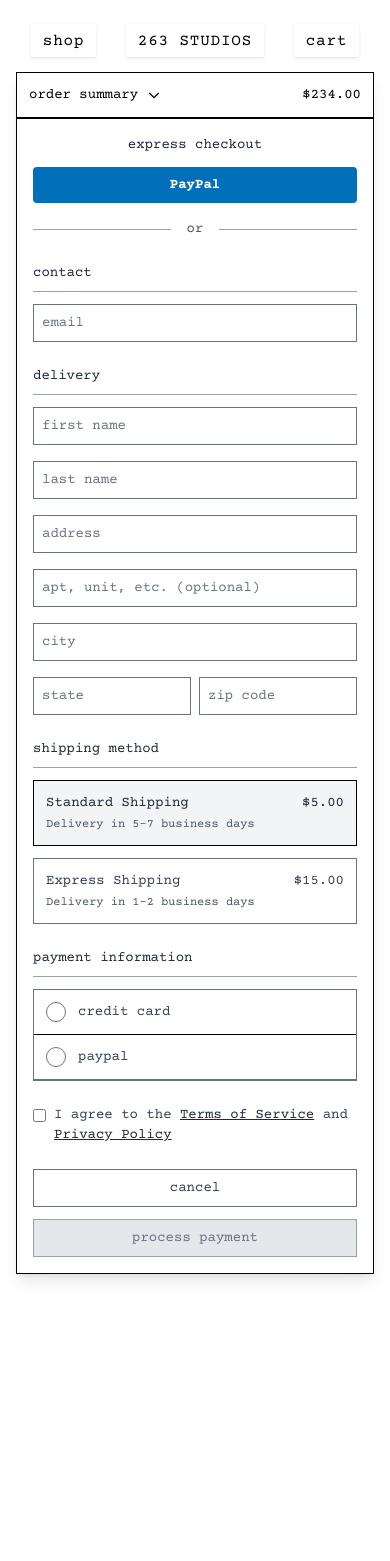
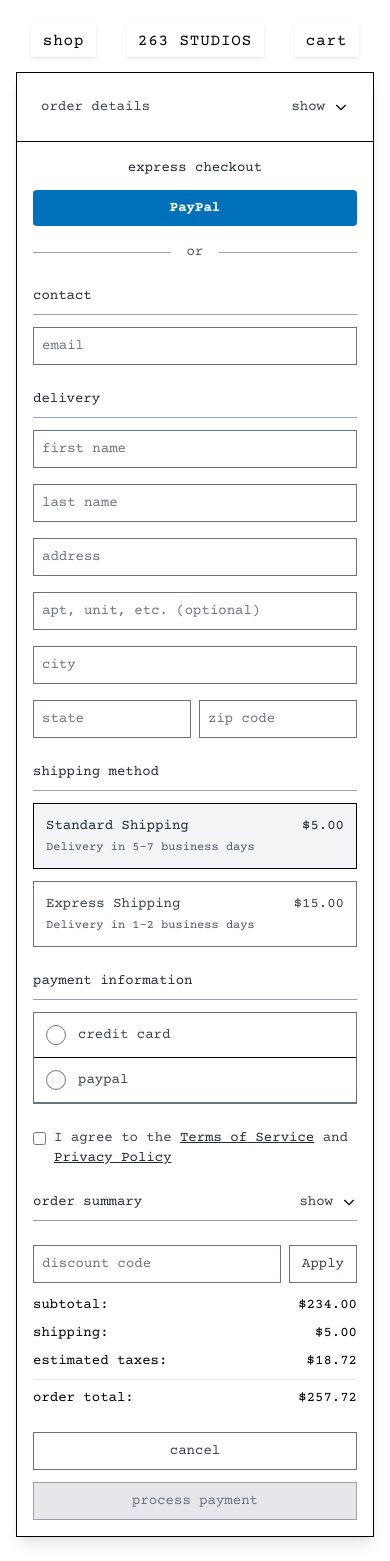
Before and after one commit to JaeMinBird/263Studios, a Next.js app: page /checkout in a window 390 px wide. Before the commit the page ends 1298 px from the top, so only its background shows below. Built offline with nearby package versions, Linux system fonts and the light colour scheme.

Commit message:
Mobile checkout optimizations

```diff
--- a/src/app/checkout/page.tsx
+++ b/src/app/checkout/page.tsx
@@ -56,16 +56,17 @@ export default function CheckoutPage() {
     <div className="flex justify-center items-center min-h-screen p-4 bg-white cursor-[url('/custom-cursor.svg'),_auto]">
       <div className="w-full md:w-[90%] lg:w-[85%] h-auto border border-black shadow-lg bg-white flex flex-col md:flex-row mt-14 md:mt-0 mb-2 md:my-8 overflow-hidden">
 
-        {/* Mobile Order Summary Toggle */}
+        {/* Mobile Order Summary Toggle - Updated with totals included */}
         <div className="md:hidden border-b border-black w-full p-3">
           <div
-            className="flex justify-between items-center w-full cursor-pointer"
+            className="flex justify-between items-center p-3 cursor-pointer"
             onClick={() => setOrderSummaryOpen(!orderSummaryOpen)}
           >
+            <span className="font-courier-prime text-sm text-gray-700">order details</span>
             <div className="flex items-center">
-              <span className="font-courier-prime text-black text-sm">order summary</span>
+              <span className="font-courier-prime text-sm text-gray-700 mr-2">show</span>
               <svg
-                className={`w-4 h-4 transition-transform ml-2 text-black ${orderSummaryOpen ? 'rotate-180' : ''}`}
+                className={`w-4 h-4 transition-transform text-black ${orderSummaryOpen ? 'rotate-180' : ''}`}
                 viewBox="0 0 24 24"
                 fill="none"
                 stroke="currentColor"
@@ -74,19 +75,17 @@ export default function CheckoutPage() {
                 <path d="M19 9l-7 7-7-7" />
               </svg>
             </div>
-            <span className="font-courier-prime text-black text-sm">${subtotal.toFixed(2)}</span>
-          </div>
           </div>
 
-        {/* Mobile Order Summary Content */}
+          {/* Expandable content area with order totals */}
           <div
-          className={`md:hidden w-full border-b border-black transition-all duration-300 ease-in-out overflow-hidden ${
-            orderSummaryOpen ? 'max-h-[500px]' : 'max-h-0'
+            className={`transition-all duration-300 ease-in-out overflow-hidden border-t border-gray-300 ${
+              orderSummaryOpen ? 'max-h-[600px]' : 'max-h-0 border-t-0'
             }`}
           >
-          <div className="p-3 max-h-[300px] overflow-y-auto border-b border-black">
+            <div className="p-3">
               {cartItems.map((item, index) => (
-              <div key={index} className={`mb-2 ${index !== 0 && 'border-t border-black'} py-2`}>
+                <div key={index} className={`mb-2 ${index !== 0 && 'border-t border-gray-300'} py-2`}>
                   <div className="flex items-start">
                     {/* Image container */}
                     <div className="w-16 h-16 bg-gray-100 border border-gray-500 flex-shrink-0 flex items-center justify-center mr-3">
@@ -109,21 +108,9 @@ export default function CheckoutPage() {
                   </div>
                 </div>
               ))}
-          </div>
-          <div className="p-3 bg-white">
-            <div className="flex justify-between items-center mb-2">
-              <input
-                type="text"
-                placeholder="discount code"
-                className="flex-1 p-2 border border-gray-500 font-courier-prime text-sm text-gray-700 placeholder-gray-500 focus:outline-none focus:border-black"
-                value={discountCode}
-                onChange={(e) => setDiscountCode(e.target.value)}
-              />
-              <button className="ml-2 px-4 py-2 border border-gray-500 text-gray-700 hover:border-black hover:text-gray-900 transition-colors font-courier-prime text-sm">
-                Apply
-              </button>
-            </div>
-            <div className="space-y-1 font-courier-prime text-sm text-black">
+
+              {/* Order totals in expanded section */}
+              <div className="space-y-2 font-courier-prime text-sm text-black pt-2 border-t border-gray-300">
                 <div className="flex justify-between">
                   <span>subtotal:</span>
                   <span>${subtotal.toFixed(2)}</span>
@@ -136,9 +123,10 @@ export default function CheckoutPage() {
                   <span>estimated taxes:</span>
                   <span>${estimatedTax.toFixed(2)}</span>
                 </div>
-              <div className="flex justify-between font-medium pt-1 border-t border-gray-200">
+                <div className="flex justify-between font-medium pt-2 border-t border-gray-200">
                   <span>order total:</span>
                   <span>${orderTotal.toFixed(2)}</span>
+                </div>
               </div>
             </div>
           </div>
@@ -404,6 +392,97 @@ export default function CheckoutPage() {
             </label>
           </div>
 
+          {/* Mobile Order Summary Section - Redesigned with heading and show on same line */}
+          <div className="md:hidden mb-6">
+            <div className="flex justify-between items-center mb-2">
+              <h2 className="text-sm font-normal font-courier-prime text-gray-800">
+                order summary
+              </h2>
+              {/* "Show" toggle on same line as order summary */}
+              <div className="flex items-center cursor-pointer" onClick={() => setOrderSummaryOpen(!orderSummaryOpen)}>
+                <span className="font-courier-prime text-sm text-gray-700 mr-2">show</span>
+                <svg
+                  className={`w-4 h-4 transition-transform text-black ${orderSummaryOpen ? 'rotate-180' : ''}`}
+                  viewBox="0 0 24 24"
+                  fill="none"
+                  stroke="currentColor"
+                  strokeWidth="2"
+                >
+                  <path d="M19 9l-7 7-7-7" />
+                </svg>
+              </div>
+            </div>
+            <div className="border-b border-gray-400 mb-3"></div>
+
+            {/* Expandable items container */}
+            <div
+              className={`transition-all duration-300 ease-in-out overflow-hidden mb-3 ${
+                orderSummaryOpen ? 'max-h-[500px]' : 'max-h-0'
+              }`}
+            >
+              <div className="border border-gray-500 p-3 mb-3">
+                {cartItems.map((item, index) => (
+                  <div key={index} className={`mb-2 ${index !== 0 && 'border-t border-gray-300'} py-2`}>
+                    <div className="flex items-start">
+                      {/* Image container */}
+                      <div className="w-16 h-16 bg-gray-100 border border-gray-500 flex-shrink-0 flex items-center justify-center mr-3">
+                        <div className="w-full h-full object-cover" />
+                      </div>
+
+                      {/* Item details */}
+                      <div className="flex-1 min-w-0">
+                        <h2 className="font-normal font-courier-prime truncate text-sm text-gray-800 mb-1">{item.name}</h2>
+                        <p className="text-sm font-courier-prime text-gray-600 mb-1">Style: {item.style}</p>
+                        <p className="text-sm font-courier-prime text-gray-600 mb-0">Size: {item.size}</p>
+                      </div>
+
+                      {/* Price */}
+                      <div className="ml-2">
+                        <p className="font-normal font-courier-prime whitespace-nowrap text-sm text-gray-800">
+                          ${item.price.toFixed(2)}
+                        </p>
+                      </div>
+                    </div>
+                  </div>
+                ))}
+              </div>
+            </div>
+
+            {/* Always visible discount code input and order summary - removed box */}
+            <div className="mb-3">
+              <div className="flex items-center mb-3 gap-2">
+                <input
+                  type="text"
+                  placeholder="discount code"
+                  className="flex-1 p-2 border border-gray-500 font-courier-prime text-sm text-gray-700 placeholder-gray-500 focus:outline-none focus:border-black"
+                  value={discountCode}
+                  onChange={(e) => setDiscountCode(e.target.value)}
+                />
+                <button className="whitespace-nowrap px-3 py-2 border border-gray-500 text-gray-700 hover:border-black hover:text-gray-900 transition-colors font-courier-prime text-sm">
+                  Apply
+                </button>
+              </div>
+              <div className="space-y-2 font-courier-prime text-sm text-black">
+                <div className="flex justify-between">
+                  <span>subtotal:</span>
+                  <span>${subtotal.toFixed(2)}</span>
+                </div>
+                <div className="flex justify-between">
+                  <span>shipping:</span>
+                  <span>${shipping.toFixed(2)}</span>
+                </div>
+                <div className="flex justify-between">
+                  <span>estimated taxes:</span>
+                  <span>${estimatedTax.toFixed(2)}</span>
+                </div>
+                <div className="flex justify-between font-medium pt-2 border-t border-gray-200">
+                  <span>order total:</span>
+                  <span>${orderTotal.toFixed(2)}</span>
+                </div>
+              </div>
+            </div>
+          </div>
+
           {/* Action Buttons */}
           <div className="flex flex-col md:flex-row gap-3">
             <Link
```
Lines whose indentation alone changed are shown as unchanged.
